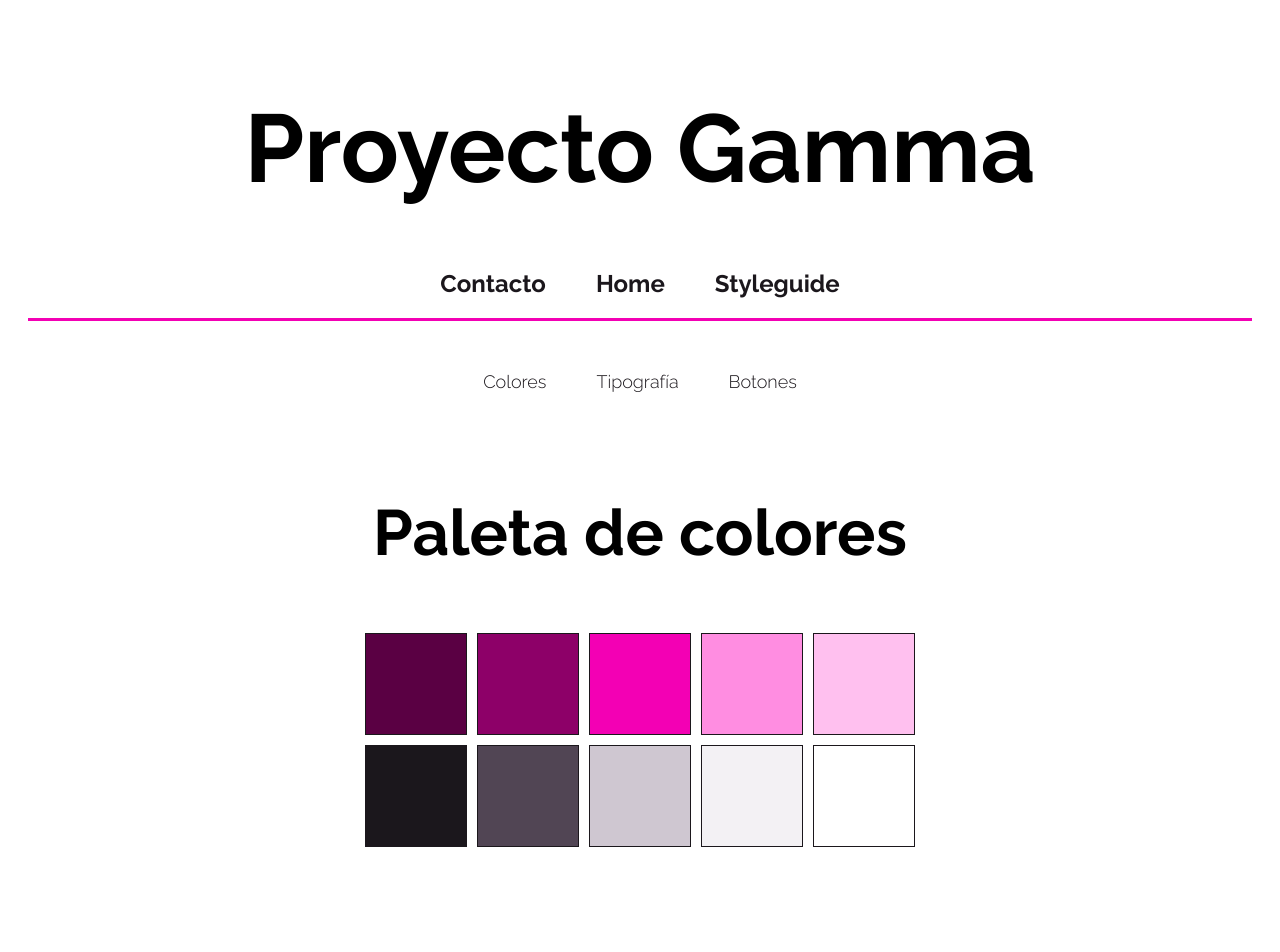
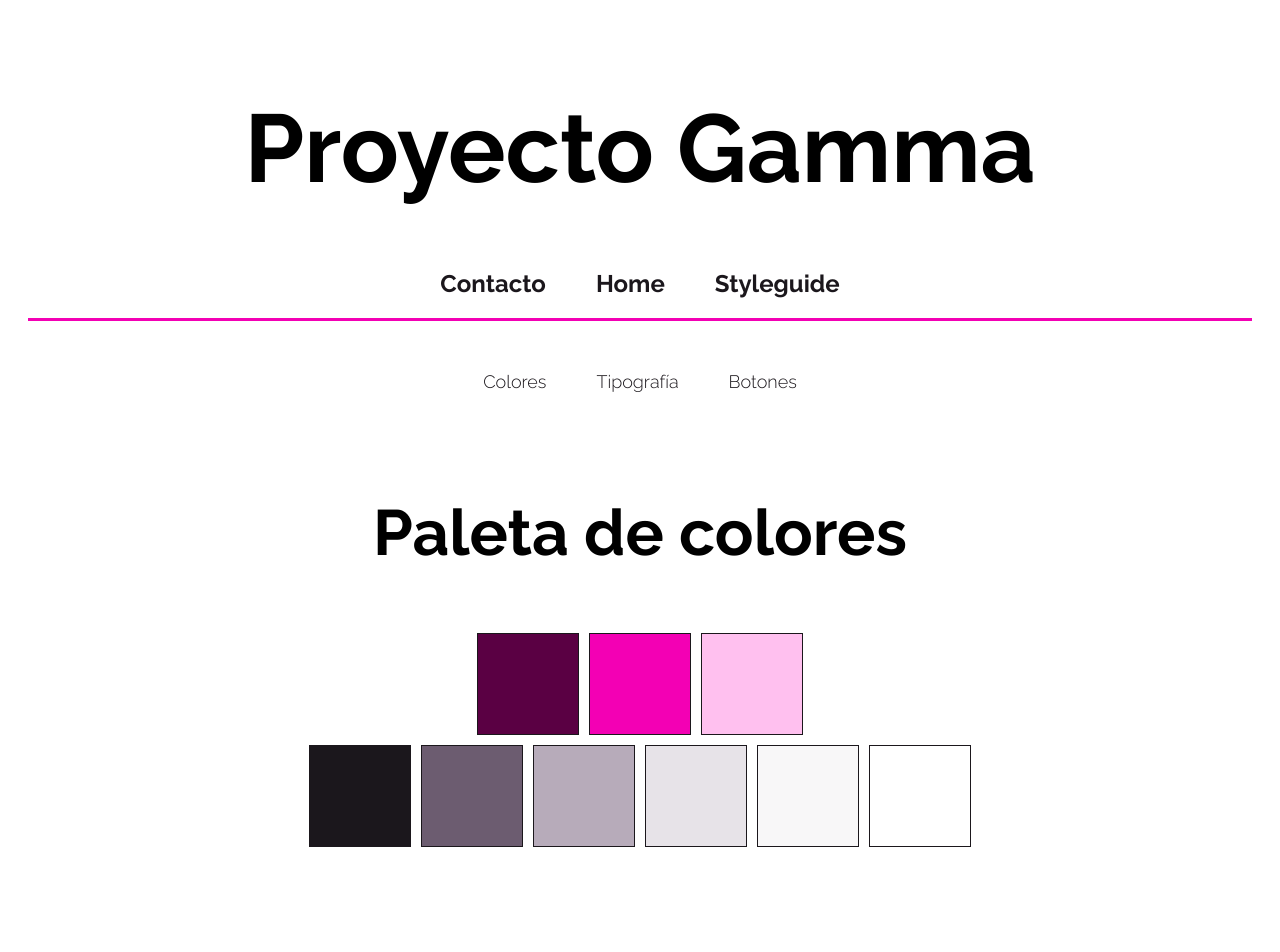
Before and after one commit to RosaMonro/project-gamma, a React (Vite) app: page /styleguide in a window 1280 px wide. Shown: the top 952 px of the page. Built offline with nearby package versions, Linux system fonts and the light colour scheme.

Commit message:
añado variables de bg Empiezo variables p

```diff
--- a/src/App.scss
+++ b/src/App.scss
@@ -25,6 +25,6 @@
 }
 
 .header__nav__link:hover {
-  color: $color-grey-2;
+  color: $color-grey;
   font-size: 20px;
 }
--- a/src/components/Btn/Btn.scss
+++ b/src/components/Btn/Btn.scss
@@ -23,6 +23,7 @@
 
         &:hover {
             border: 2px $color-fucsia solid;
+            // border-bottom: 5px $color-fucsia solid;
         }
     }
 
@@ -32,8 +33,8 @@
         border: 2px $color-white solid;
 
         &:hover {
-            border: 2px $color-grey-2 solid;
-            color: $color-grey-2;
+            border: 2px $color-grey solid;
+            color: $color-grey;
         }
     }
 
@@ -64,7 +65,7 @@
     }
 
     &--secondary {
-        color: $color-grey-2;
+        color: $color-grey;
 
         &:hover {
             color: $color-fucsia;
@@ -73,7 +74,7 @@
 
     &--cta {
         color: $color-white;
-        background-color: $color-grey-2;
+        background-color: $color-grey;
 
         &:hover {
             color: $color-black;
--- a/src/scss/_utilities.scss
+++ b/src/scss/_utilities.scss
@@ -1 +1,80 @@
-//meter dos clases para cada color: color-red y color-bg-red
+//Clases de COLOR ESCALA DE FUCSIAS (color y bg-color)
+
+    .color-fucsia {
+        color: $color-fucsia;
+    }
+    .color-bg-fucsia {
+        background-color: $background-color-color-fucsia;
+    }
+
+    .color-fucsia-darken {
+        color: $color-fucsia-darken;
+    }
+    .color-bg-fucsia-darken {
+        background-color: $background-color-color-fucsia-darken;
+    }
+
+    .color-fucsia-lighten {
+        color: $color-fucsia-lighten;
+    }
+    .color-bg-fucsia-lighten {
+        background-color: $background-color-color-fucsia-lighten;
+    }
+
+//Clases de COLOR ESCALA DE GRISES (color y bg-color)
+
+    .color-black {
+        color: $color-black;
+    }
+    .color-bg-black {
+        background-color: $background-color-color-black;
+    }
+
+    .color-black-lighten {
+        color: $color-black-lighten;
+    }
+    .color-bg-black-lighten {
+        background-color: $background-color-color-black-lighten;
+    }
+
+    .color-grey {
+        color: $color-grey;
+    }
+    .color-bg-grey {
+        background-color: $background-color-color-grey;
+    }
+
+    .color-grey-lighten {
+        color: $color-grey-lighten;
+    }
+    .color-bg-grey-lighten {
+        background-color: $background-color-color-grey-lighten;
+    }
+
+    .color-white-darken {
+        color: $color-white-darken;
+    }
+    .color-bg-white-darken {
+        background-color: $background-color-color-white-darken;
+    }
+
+    .color-white {
+        color: $color-white;
+    }
+    .color-bg-white {
+        background-color: $background-color-color-white;
+    }
+
+//---Clases para PARRAFOS
+
+.p-small {
+    font-size: $p-small;
+}
+
+.p-normal {
+    font-size: $p-normal;
+}
+
+.p-large {
+    font-size: $p-large;
+}
--- a/src/scss/_variables.scss
+++ b/src/scss/_variables.scss
@@ -1,18 +1,31 @@
 
 /*---VARIABLES DE COLOR---*/
 
-$color-fucsia:             #F300B4;
-$color-fucsia-darken-1:    darken($color-fucsia, 30%);
-$color-fucsia-darken-2:    darken($color-fucsia, 20%);
-$color-fucsia-light-1:     lighten($color-fucsia, 30%);
-$color-fucsia-light-2:     lighten($color-fucsia, 40%);
+        /*----colores---*/
 
-$color-black:              #1B171C;
-$color-grey-1:             lighten($color-black, 20%);
-$color-grey-2:             lighten($color-black, 70%);
-$color-grey-3:             lighten($color-black, 85%);
-$color-white:              #FFFFFF;
+        $color-fucsia:          #F300B4;
+        $color-fuscia-darken:   darken($color-fucsia, 30%);
+        $color-fuscia-lighten:  lighten($color-fucsia, 40%);
 
+        $color-black:           #1B171C;
+        $color-black-lighten:   lighten($color-black, 30%);
+        $color-grey:            lighten($color-black, 60%);
+        $color-grey-lighten:    lighten($color-black, 80%);
+        $color-white-darken:    lighten($color-black, 87%);
+        $color-white:           #ffffff;
+
+        /*----Variables de color para BG----*/
+
+        $background-color-color-fucsia:          #F300B4;
+        $background-color-color-fuscia-darken:   darken($background-color-color-fucsia, 30%);
+        $background-color-color-fuscia-lighten:  lighten($background-color-color-fucsia, 40%);
+
+        $background-color-color-black:           #1B171C;
+        $background-color-color-black-lighten:   lighten($background-color-color-black, 30%);
+        $background-color-color-grey:            lighten($background-color-color-black, 60%);
+        $background-color-color-grey-lighten:    lighten($background-color-color-black, 80%);
+        $background-color-color-white-darken:    lighten($background-color-color-black, 87%);
+        $background-color-color-white:           #ffffff;
 
 
 /*---VARIABLES DE TIPOGRAFÍA---*/
@@ -33,6 +46,12 @@ $color-white:              #FFFFFF;
         $font-size-xl:  6.4rem; // 64px
         $font-size-xxl: 9.6rem; // 96px
 
+        /*---tamaños párrafos----*/
+
+        $p-small: $font-size-xs;
+        $p-normal: $font-size-sm;
+        $p-large: $font-size-m;
+
         /*----pesos de fuente----*/
 
         $font-bold:     700;
--- a/src/styleguide/Nav/Nav.scss
+++ b/src/styleguide/Nav/Nav.scss
@@ -21,6 +21,6 @@
 }
 
 .sg__nav__link:hover {
-    color: $color-grey-2;
+    color: $color-grey;
     font-size: 20px;
 }
--- a/src/styleguide/Styleguide.jsx
+++ b/src/styleguide/Styleguide.jsx
@@ -12,18 +12,17 @@ export default function Styleguide () {
             <h1 className="h2">Paleta de colores</h1>
 
             <div className="sg__box-1">
-                <div className="sg__color-box color-fucsia-darken-1"></div>
-                <div className="sg__color-box color-fucsia-darken-2"></div>
+                <div className="sg__color-box color-fuscia-darken"></div>
                 <div className="sg__color-box color-fucsia"></div>
-                <div className="sg__color-box color-fucsia-light-1"></div>
-                <div className="sg__color-box color-fucsia-light-2"></div>
+                <div className="sg__color-box color-fuscia-lighten"></div>
             </div>
 
             <div className="sg__box-2">
                 <div className="sg__color-box color-black"></div>
-                <div className="sg__color-box color-grey-1"></div>
-                <div className="sg__color-box color-grey-2"></div>
-                <div className="sg__color-box color-grey-3"></div>
+                <div className="sg__color-box color-black-lighten"></div>
+                <div className="sg__color-box color-grey"></div>
+                <div className="sg__color-box color-grey-lighten"></div>
+                <div className="sg__color-box color-white-darken"></div>
                 <div className="sg__color-box color-white"></div>
             </div>
         </section>
--- a/src/styleguide/Styleguide.scss
+++ b/src/styleguide/Styleguide.scss
@@ -22,21 +22,12 @@
     width: 100px;
     height: 100px;
     }
-
-    &__button {
-
-    }
 }
 
 .color {
 
-    &-fucsia-darken-1 {
-        background-color: $color-fucsia-darken-1;
-        border: 1px $color-black solid;
-    }
-
-    &-fucsia-darken-2 {
-        background-color: $color-fucsia-darken-2;
+    &-fuscia-darken {
+        background-color: $color-fuscia-darken;
         border: 1px $color-black solid;
     }
 
@@ -45,13 +36,8 @@
         border: 1px $color-black solid;
     }
 
-    &-fucsia-light-1 {
-        background-color: $color-fucsia-light-1;
-        border: 1px $color-black solid;
-    }
-
-    &-fucsia-light-2 {
-        background-color: $color-fucsia-light-2;
+    &-fuscia-lighten {
+        background-color: $color-fuscia-lighten;
         border: 1px $color-black solid;
     }
 
@@ -60,18 +46,23 @@
         border: 1px $color-black solid;
     }
 
-    &-grey-1 {
-        background-color: $color-grey-1;
+    &-black-lighten {
+        background-color: $color-black-lighten;
         border: 1px $color-black solid;
     }
 
-    &-grey-2 {
-        background-color: $color-grey-2;
+    &-grey {
+        background-color: $color-grey;
         border: 1px $color-black solid;
     }
 
-    &-grey-3 {
-        background-color: $color-grey-3;
+    &-grey-lighten {
+        background-color: $color-grey-lighten;
+        border: 1px $color-black solid;
+    }
+
+    &-white-darken {
+        background-color: $color-white-darken;
         border: 1px $color-black solid;
     }
 
@@ -90,6 +81,6 @@
 
     &--headers {
         text-align: left;
-        color: $color-grey-1
+        color: $color-black-lighten
     }
 }
```
